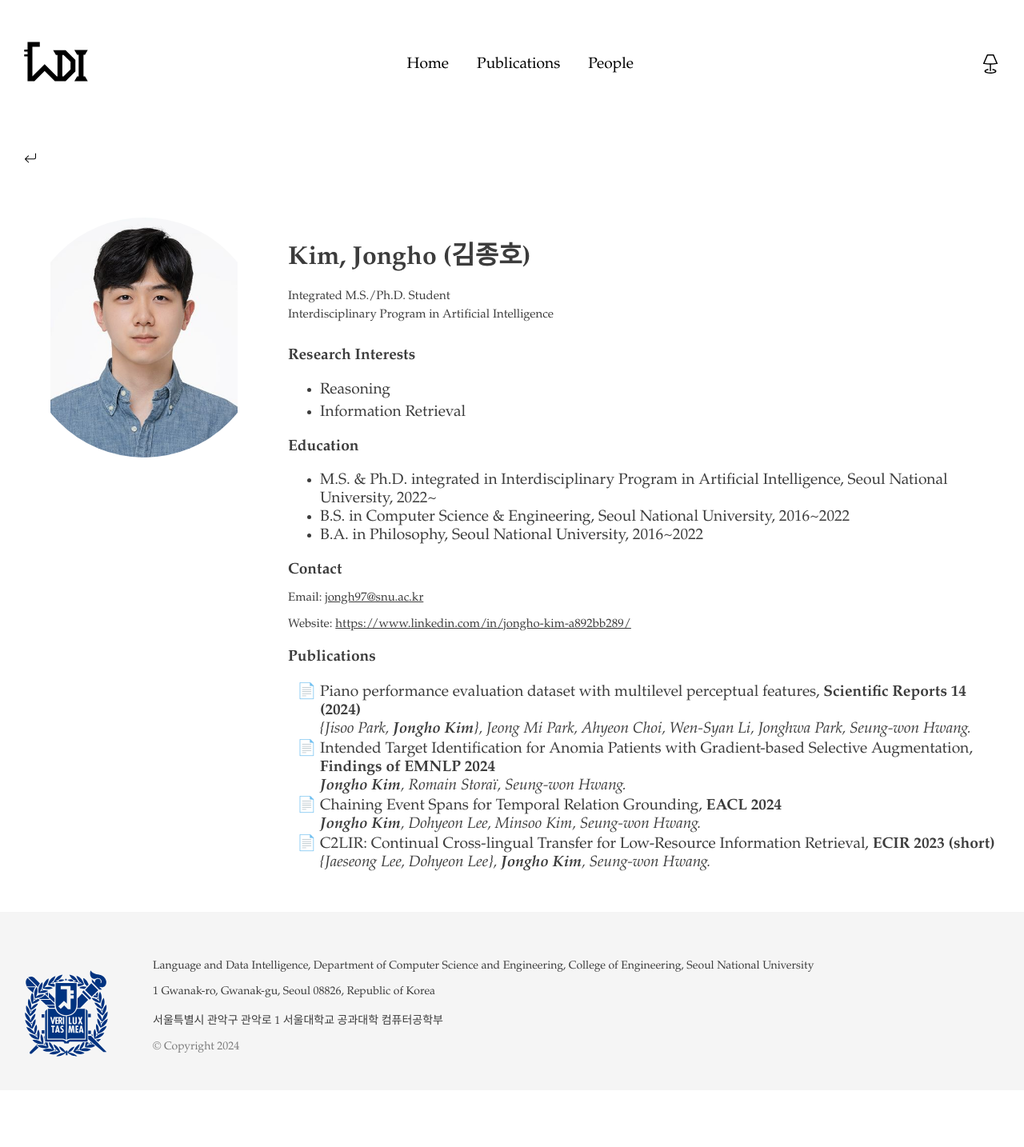
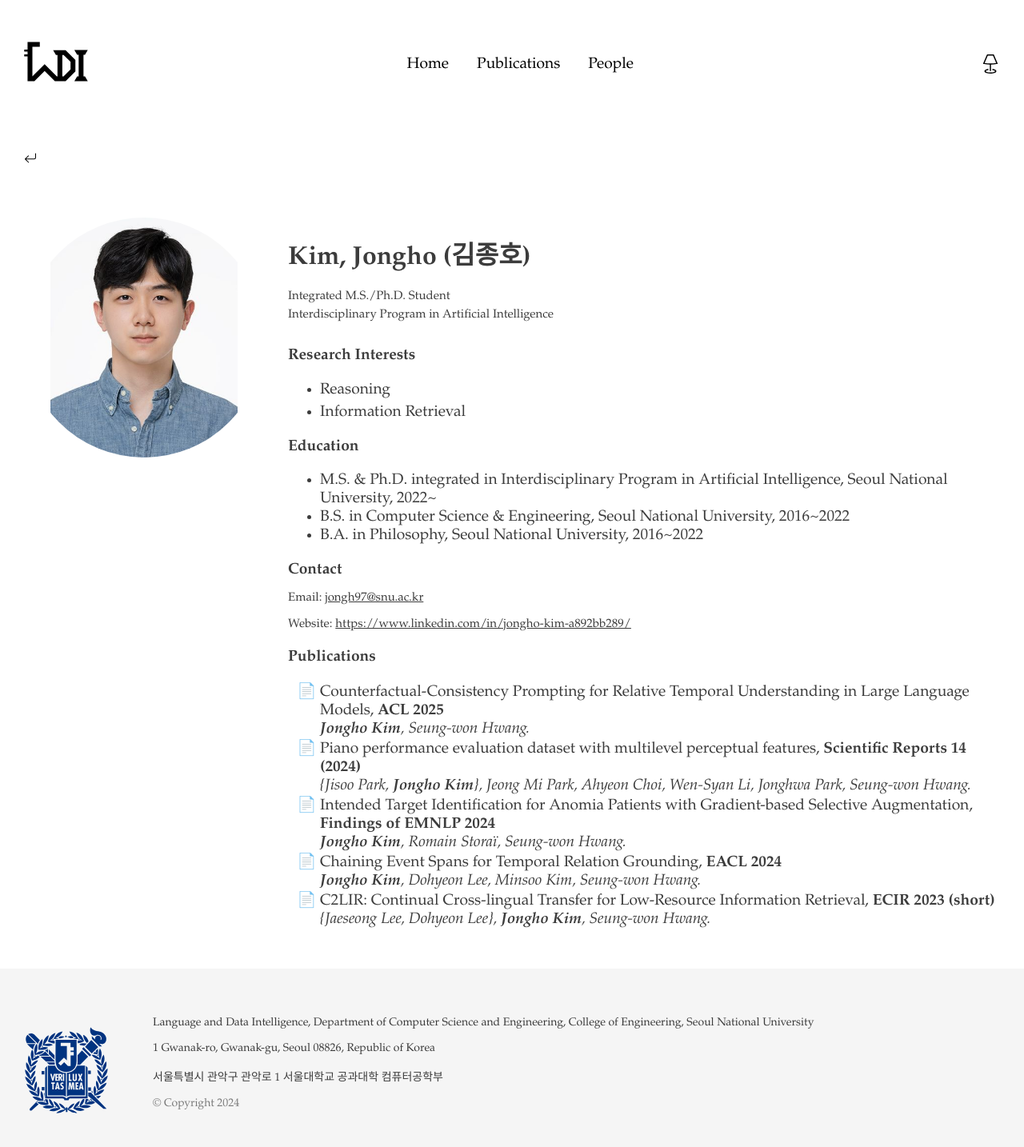
Before and after one commit to ldilab/ldilab.github.io, a Jekyll site: the page built from _people/kimjongho.md, in a window 1280 px wide. Shown: the whole page at 80% size. Built offline with Jekyll 4.4.1, drawn with Linux system fonts in a browser that asks for light colours; before the commit the page ends 1363 px from its top, so only the background shows below that.

Commit message:
Update publications.yml

```diff
--- a/_data/publications.yml
+++ b/_data/publications.yml
@@ -1,7 +1,7 @@
 - year: 2025
   papers:
   - title: 'Counterfactual-Consistency Prompting for Relative Temporal Understanding in Large Language Models'
-    authors: 'Author1, Author2, Author3'
+    authors: 'Jongho Kim, Seung-won Hwang'
     venue: ACL 2025
   - title: 'RoToR: Towards More Reliable Responses for Order-Invariant Inputs'
     authors: 'Author1, Author2, Author3'
```
